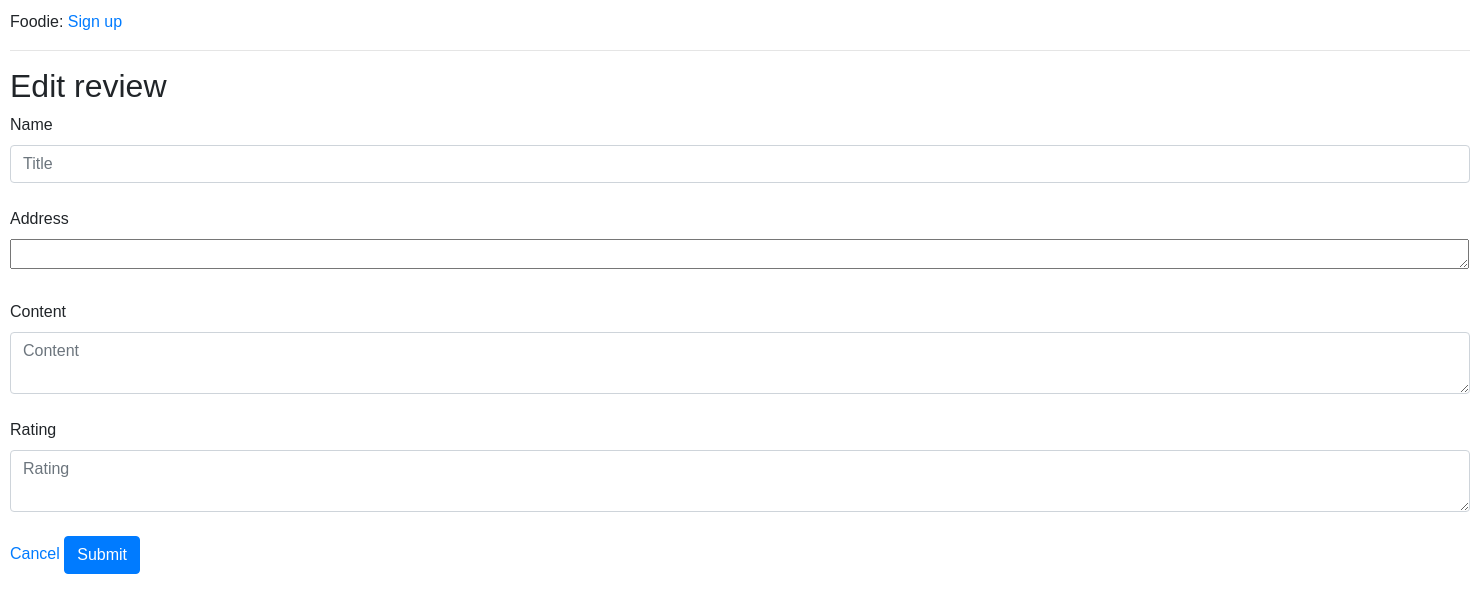
After one commit to 2024sabuhiabbasov/unit4_2023-project, a Flask app: template templates/edit_review.html in a window 1480 px wide. The commit adds this page. Shown: the top 613 px of the page. Run offline with Flask 3, Linux system fonts and the light colour scheme; the template is opened without the code that fills it, so the values that code supplies are empty; some libraries are stand-ins or nearby versions.

Commit message:
new commit

```diff
--- a/app.py
+++ b/app.py
@@ -158,7 +158,9 @@ def explore():
     user = db.search(query=query)
     if user:
         query_posts = f"SELECT title, user_id, DATE(timestamp), content, id, user_id from recipes"
+        query_reviews = f"SELECT name, user_id, DATE(timestamp), content, id, user_id from reviews"
         posts = db.search(query=query_posts)
+        reviews = db.search(query=query_reviews)
         for i in range(len(posts)):
             for j in range(len(posts[i])):
                 if j == 1:
@@ -168,8 +170,17 @@ def explore():
                     posts[i] = list(posts[i])
                     posts[i][j] = username[0][0]
                     posts[i] = tuple(posts[i])
+        for i in range(len(reviews)):
+            for j in range(len(reviews[i])):
+                if j == 1:
+                    reviews = list(reviews)
+                    user_id = reviews[i][j]
+                    query_username = f"SELECT username from users where id={user_id}"
+                    username = db.search(query=query_username)
+                    reviews[i] = list(reviews[i])
+                    reviews[i][j] = username[0][0]
         return render_template('explore.html', title='Explore', user=user, posts=posts,
-                               login=True, admin=user_id_title)
+                               login=True, admin=user_id_title, reviews=reviews)
     return render_template('explore.html', title='Explore', login=True, admin=user_id_title)
 
 
@@ -187,6 +198,19 @@ def delete_post(post_id):
         return redirect(url_for('index'))
     return redirect(url_for('index'))
 
+@app.route('/delete_review/<int:id>')
+@token_required
+def delete_review(id):
+    data = jwt.decode(session['token'], token_key, algorithms=['HS256'])
+    user_id_title = data['user_id']
+    db = database_worker('social_net.db')
+    query = f"SELECT * from users where id={user_id_title}"
+    user = db.search(query=query)
+    if user:
+        query_post = f"DELETE from reviews where id={id}"
+        db.run_save(query=query_post)
+        return redirect(url_for('profile_user'))
+    return redirect(url_for('profile_user'))
 
 @app.route('/edit_post/<int:post_id>', methods=['GET', 'POST'])
 @token_required
@@ -204,9 +228,31 @@ def edit_post(post_id):
             query_post = f"UPDATE recipes set title='{title}', content='{content}', ingredients='{ingredients}' where id={post_id}"
             db.run_save(query=query_post)
             return redirect(url_for('index', user_id=user_id_title))
-        query_post = f"SELECT title, content, ingredients from recipes where id={post_id}"
+        query_post = f"SELECT title, content, ingredients, id from recipes where id={post_id}"
         post = db.search(query=query_post)
         return render_template('edit_post.html', title='Edit Post', user=user, post=post[0],
+                               login=True, user_id=user_id_title)
+
+@app.route('/edit_review/<int:id>', methods=['GET', 'POST'])
+@token_required
+def edit_review(id):
+    data = jwt.decode(session['token'], token_key, algorithms=['HS256'])
+    user_id_title = data['user_id']
+    db = database_worker('social_net.db')
+    query = f"SELECT * from users where id={user_id_title}"
+    user = db.search(query=query)
+    if user:
+        if request.method == 'POST':
+            name = request.form['title']
+            location = request.form['restaurant_address']
+            content = request.form['content']
+            rating = request.form['rating']
+            query_post = f"UPDATE reviews set name='{name}', content='{content}', location='{location}', stars='{rating}' where id={id}"
+            db.run_save(query=query_post)
+            return redirect(url_for('profile_user', user_id=user_id_title))
+        query_post = f"SELECT name, location, content, stars, id from reviews where id={id}"
+        post = db.search(query=query_post)
+        return render_template('edit_review.html', title='Edit Review', user=user, post=post[0],
                                login=True, user_id=user_id_title)
 
 
@@ -259,7 +305,7 @@ def review(id):
         query_user = f"SELECT username from users where id={user_id}"
         username = db.search(query=query_user)
         post = list(post[0])
-        post[1] = username[0][0]
+        post[0] = username[0][0]
         post[6] = user_id
         post[4] = post[4].split(',')
         post = tuple(post)
@@ -269,9 +315,9 @@ def review(id):
             follow = True
         else:
             follow = False
-        return render_template('recipe-page.html', title=f'{post[0]}', post=post, login=True, user_id=user_id_title,
+        return render_template('review.html', title=f'{post[0]}', post=post, login=True, user_id=user_id_title,
                                    follow=follow)
-    return render_template('recipe-page.html', title=f'{post[0]}', login=True, user_id=user_id_title)
+    return render_template('review.html', title=f'{post[0]}', login=True, user_id=user_id_title)
 
 
 @app.route('/follow/<int:user_id>', methods=['GET', 'POST'])
@@ -385,7 +431,9 @@ def profile_user():
     if user:
         user = user[0]
         query_posts = f"SELECT title, user_id, DATE(timestamp), content, id from recipes where user_id={user_id}"
+        query_reviews = f"SELECT name, user_id, DATE(timestamp), content, id, user_id from reviews where user_id={user_id}"
         posts = db.search(query=query_posts)
+        reviews = db.search(query=query_reviews)
         for i in range(len(posts)):
             for j in range(len(posts[i])):
                 if j == 1:
@@ -395,8 +443,17 @@ def profile_user():
                     posts[i] = list(posts[i])
                     posts[i][j] = username[0][0]
                     posts[i] = tuple(posts[i])
+        for i in range(len(reviews)):
+            for j in range(len(reviews[i])):
+                if j == 1:
+                    reviews = list(reviews)
+                    user_id = reviews[i][j]
+                    query_username = f"SELECT username from users where id={user_id}"
+                    username = db.search(query=query_username)
+                    reviews[i] = list(reviews[i])
+                    reviews[i][j] = username[0][0]
         return render_template('profile-user.html', title=f'{user[0]}', user=user, posts=posts,
-                               login=True, user_id=user_id)
+                               login=True, user_id=user_id, reviews=reviews)
     return render_template('profile-user.html', title=f'{user[0]}', login=True, user=user, user_id=user_id)
 
 
--- /dev/null
+++ b/templates/edit_review.html
@@ -0,0 +1,35 @@
+{% extends "base.html" %}
+
+{% block content %}
+    <h2>Edit review</h2>
+    <form method="post">
+        <div>
+            <label for="title">Name</label>
+            <input type="text" name="title" value="{{ post[0] }}" class="form-control" id="title" placeholder="Title">
+        </div>
+        <br>
+        <div>
+            <label for="restaurant_address">Address</label><br>
+            <textarea name="restaurant_address" id="restaurant_address" rows="1" cols="155" required>{{ post[1] }}</textarea>
+        </div>
+        <br>
+        <div>
+            <label for="content">Content</label>
+            <textarea name="content" class="form-control" id="content" placeholder="Content">{{ post[2] }}</textarea>
+        </div>
+        <br>
+        <div>
+            <label for="rating">Rating</label>
+            <textarea name="rating" class="form-control" id="rating" placeholder="Rating">{{ post[3] }}</textarea>
+        </div>
+        <br>
+        <a href="{{ url_for('review', id=post[4]) }}">Cancel</a>
+        <button type="submit" class="btn btn-primary">Submit</button>
+    </form>
+
+    <script src="https://maps.googleapis.com/maps/api/js?key=AIzaSyCdhZHO7d42wflknrPzu_2y79NFOMAX350&libraries=places"></script>
+    <script>
+        var input = document.getElementById('restaurant_address');
+        var autocomplete = new google.maps.places.Autocomplete(input);
+    </script>
+{% endblock %}
--- a/templates/review.html
+++ b/templates/review.html
@@ -2,9 +2,9 @@
 
 {% block content %}
     <h2>{{ post[1] }}</h2>
-    <p>User: <a href="{{ url_for('profile', user_id=post[6]) }}">{{ post[0] }}</a></p>
+    <p>User: <a href="{{ url_for('profile', user_id=post[7]) }}">{{ post[0] }}</a></p>
     <p>Date: {{ post[3] }}</p>
     <p>Location: {{ post[2] }}</p>
-    <p>Feedback: {{ post[4] }}</p>
+    <p>Feedback: {{ post[4][0] }}</p>
     <p>Rating: {{ post[5] }}</p>
 {% endblock %}
```
Also changed, not shown: templates/edit_post.html (+6 -3 lines), templates/explore.html (+10 -0 lines), templates/profile-user.html (+12 -0 lines), social_net.db.
